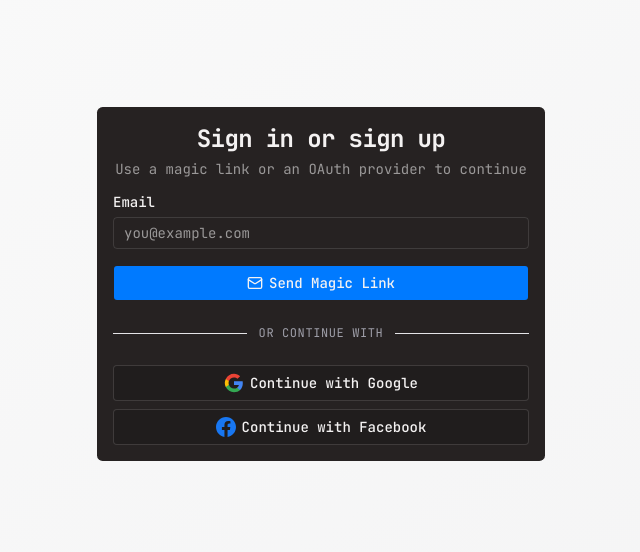
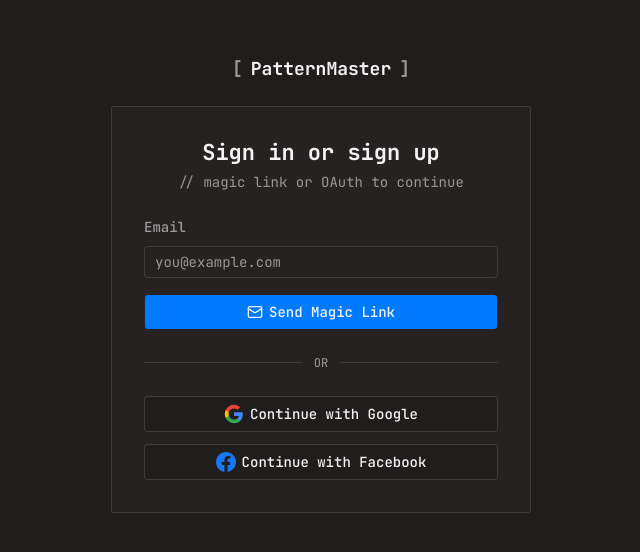
Before and after one commit to Agustin-Perezz/pattern-master, a Next.js app: page /signin in a window 1280 px wide. Shown: the part 116-668 px from the top of the page, without its empty margins (319-959 px from the left). Built offline with nearby package versions, Linux system fonts and the light colour scheme; no server answers.

Commit message:
Restyle books, signin, and dashboard routes to OpenCode terminal theme

```diff
--- a/src/app/books/components/BookCard.tsx
+++ b/src/app/books/components/BookCard.tsx
@@ -7,14 +7,14 @@ type BookCardProps = {
 export function BookCard({ book }: BookCardProps) {
   return (
     <li
-      className="flex items-center justify-between px-4 py-3"
+      className="flex items-center justify-between px-[16px] py-[12px] font-mono"
       data-testid="book-card"
     >
       <div>
-        <p className="font-medium" data-testid="book-card-title">
+        <p className="text-[16px] text-ink" data-testid="book-card-title">
           {book.title}
         </p>
-        <p className="text-sm text-zinc-500" data-testid="book-card-author">
+        <p className="text-[14px] text-mute" data-testid="book-card-author">
           {book.author}
         </p>
       </div>
--- a/src/app/books/components/BookCreateForm.tsx
+++ b/src/app/books/components/BookCreateForm.tsx
@@ -6,7 +6,7 @@ export function BookCreateForm() {
   return (
     <form
       action={createBook}
-      className="mt-6 flex gap-2"
+      className="flex flex-col gap-[8px] sm:flex-row"
       data-testid="book-create-form"
     >
       <BookFormFields />
--- a/src/app/books/components/BookEmptyState.tsx
+++ b/src/app/books/components/BookEmptyState.tsx
@@ -1,11 +1,11 @@
 export function BookEmptyState() {
   return (
     <div
-      className="mt-8 rounded-lg border border-dashed border-zinc-300 p-12 text-center"
+      className="mt-[24px] rounded-sm border border-dashed border-hairline p-[32px] text-center font-mono"
       data-testid="book-empty-state"
     >
-      <p className="text-sm text-zinc-500">
-        No books yet. Add one using the form above.
+      <p className="text-[14px] text-mute">
+        {"// no books yet — add one above"}
       </p>
     </div>
   );
--- a/src/app/books/components/BookHeader.tsx
+++ b/src/app/books/components/BookHeader.tsx
@@ -1,10 +1,9 @@
 export function BookHeader() {
   return (
-    <header className="mb-8" data-testid="books-header">
-      <h1 className="text-2xl font-bold tracking-tight">Books</h1>
-      <p className="mt-1 text-sm text-zinc-500">
-        Manage your reading collection.
-      </p>
+    <header className="mb-[24px] font-mono" data-testid="books-header">
+      <p className="text-[14px] text-mute">{"// your collection"}</p>
+      <h1 className="text-[24px] font-bold text-ink">Books</h1>
+      <p className="text-[14px] text-mute">Manage your reading collection.</p>
     </header>
   );
 }
--- a/src/app/books/components/BookList.tsx
+++ b/src/app/books/components/BookList.tsx
@@ -13,7 +13,7 @@ export function BookList({ books }: BookListProps) {
 
   return (
     <ul
-      className="mt-8 divide-y divide-zinc-200 rounded-lg border border-zinc-200"
+      className="mt-[24px] divide-y divide-hairline rounded-sm border border-hairline bg-surface-soft"
       data-testid="book-list"
     >
       {books.map((book) => (
--- a/src/app/books/page.tsx
+++ b/src/app/books/page.tsx
@@ -7,10 +7,12 @@ export default async function BooksPage() {
   const books = await getBooks();
 
   return (
-    <main className="mx-auto max-w-3xl px-6 py-12">
-      <BookHeader />
-      <BookCreateForm />
-      <BookList books={books} />
+    <main className="min-h-dvh bg-canvas font-mono">
+      <div className="mx-auto max-w-[720px] px-[24px] py-[40px]">
+        <BookHeader />
+        <BookCreateForm />
+        <BookList books={books} />
+      </div>
     </main>
   );
 }
--- a/src/app/dashboard/page.tsx
+++ b/src/app/dashboard/page.tsx
@@ -1,3 +1,4 @@
+import Link from "next/link";
 import { requireUser } from "@/lib/shared/infrastructure/auth.server";
 import { SignOutButton } from "./components/SignOutButton";
 
@@ -5,15 +6,22 @@ export default async function DashboardPage() {
   const user = await requireUser();
 
   return (
-    <div className="flex min-h-screen items-center justify-center p-4">
+    <div className="flex min-h-dvh flex-col items-center justify-center gap-[24px] bg-canvas p-[16px] font-mono">
+      <Link
+        href="/"
+        className="flex items-center justify-center gap-[8px] font-mono text-[18px] font-bold text-ink"
+      >
+        <span className="text-mute">[</span>
+        PatternMaster
+        <span className="text-mute">]</span>
+      </Link>
+
       <div className="text-center">
-        <h1 className="text-2xl font-bold tracking-tight text-zinc-900 dark:text-zinc-50">
-          Dashboard
-        </h1>
-        <p className="mt-2 text-sm text-zinc-500 dark:text-zinc-400">
+        <h1 className="text-[22px] font-bold text-ink">Dashboard</h1>
+        <p className="mt-[8px] text-[14px] text-mute">
           Signed in as {user.email}
         </p>
-        <div className="mt-6">
+        <div className="mt-[24px]">
           <SignOutButton />
         </div>
       </div>
--- a/src/app/signin/components/MagicLinkForm.tsx
+++ b/src/app/signin/components/MagicLinkForm.tsx
@@ -29,19 +29,21 @@ export function MagicLinkForm() {
   const [state, formAction] = useActionState(signInWithMagicLinkAction, {});
 
   return (
-    <form action={formAction} className="space-y-4">
+    <form action={formAction} className="flex flex-col gap-[16px]">
       {state.success && (
-        <p className="rounded-lg border border-green-200 bg-green-50 p-4 text-sm text-green-800 dark:border-green-800 dark:bg-green-950 dark:text-green-200">
+        <p className="rounded-sm border border-success bg-transparent p-[12px] font-mono text-[14px] text-success">
           {state.success}
         </p>
       )}
       {state.error && (
-        <p className="rounded-lg border border-red-200 bg-red-50 p-4 text-sm text-red-800 dark:border-red-800 dark:bg-red-950 dark:text-red-200">
+        <p className="rounded-sm border border-danger bg-transparent p-[12px] font-mono text-[14px] text-danger">
           {state.error}
         </p>
       )}
-      <div className="space-y-2">
-        <Label htmlFor="email">Email</Label>
+      <div className="flex flex-col gap-[8px]">
+        <Label htmlFor="email" className="font-mono text-[14px] text-mute">
+          Email
+        </Label>
         <Input
           id="email"
           name="email"
--- a/src/app/signin/components/OAuthButtons.tsx
+++ b/src/app/signin/components/OAuthButtons.tsx
@@ -26,7 +26,7 @@ const OAUTH_BUTTONS: readonly OAuthButtonConfig[] = [
 
 export function OAuthButtons() {
   return (
-    <div className="space-y-2">
+    <div className="flex flex-col gap-[12px]">
       {OAUTH_BUTTONS.map(({ provider, label, icon: Icon }) => (
         <Button
           key={provider}
--- a/src/app/signin/page.tsx
+++ b/src/app/signin/page.tsx
@@ -1,41 +1,50 @@
-import {
-  Card,
-  CardContent,
-  CardDescription,
-  CardHeader,
-} from "@/components/ui/card";
+import type { Metadata } from "next";
+import Link from "next/link";
+
 import { MagicLinkForm } from "./components/MagicLinkForm";
 import { OAuthButtons } from "./components/OAuthButtons";
 
+export const metadata: Metadata = {
+  title: "Sign in — PatternMaster",
+  description: "Sign in to continue practicing software design patterns.",
+};
+
 export default function SignInPage() {
   return (
-    <div className="flex min-h-screen items-center justify-center bg-gradient-to-br from-zinc-50 to-zinc-100 p-4 dark:from-zinc-950 dark:to-zinc-900">
-      <div className="w-full max-w-md">
-        <Card>
-          <CardHeader className="text-center">
-            <h1 className="font-heading text-2xl font-bold tracking-tight">
+    <main className="flex min-h-dvh flex-col items-center justify-center bg-canvas px-[16px] py-[48px]">
+      <div className="flex w-full max-w-[420px] flex-col gap-[24px]">
+        <Link
+          href="/"
+          className="flex items-center justify-center gap-[8px] font-mono text-[18px] font-bold text-ink"
+        >
+          <span className="text-mute">[</span>
+          PatternMaster
+          <span className="text-mute">]</span>
+        </Link>
+
+        <div className="rounded-sm border border-hairline bg-surface-soft p-[24px] md:p-[32px]">
+          <div className="mb-[24px] flex flex-col gap-[4px] text-center">
+            <h1 className="font-mono text-[22px] font-bold leading-[1.3] text-ink">
               Sign in or sign up
             </h1>
-            <CardDescription>
-              Use a magic link or an OAuth provider to continue
-            </CardDescription>
-          </CardHeader>
-          <CardContent className="space-y-6">
+            <p className="font-mono text-[14px] text-mute">
+              {"// magic link or OAuth to continue"}
+            </p>
+          </div>
+
+          <div className="flex flex-col gap-[24px]">
             <MagicLinkForm />
-            <div className="relative">
-              <div className="absolute inset-0 flex items-center">
-                <div className="w-full border-t border-zinc-200 dark:border-zinc-800" />
-              </div>
-              <div className="relative flex justify-center text-xs uppercase">
-                <span className="bg-card px-3 tracking-wider text-zinc-400">
-                  Or continue with
-                </span>
-              </div>
+
+            <div className="flex items-center gap-[12px]">
+              <span className="h-px flex-1 bg-hairline" />
+              <span className="font-mono text-[12px] text-mute">OR</span>
+              <span className="h-px flex-1 bg-hairline" />
             </div>
+
             <OAuthButtons />
-          </CardContent>
-        </Card>
+          </div>
+        </div>
       </div>
-    </div>
+    </main>
   );
 }
```
